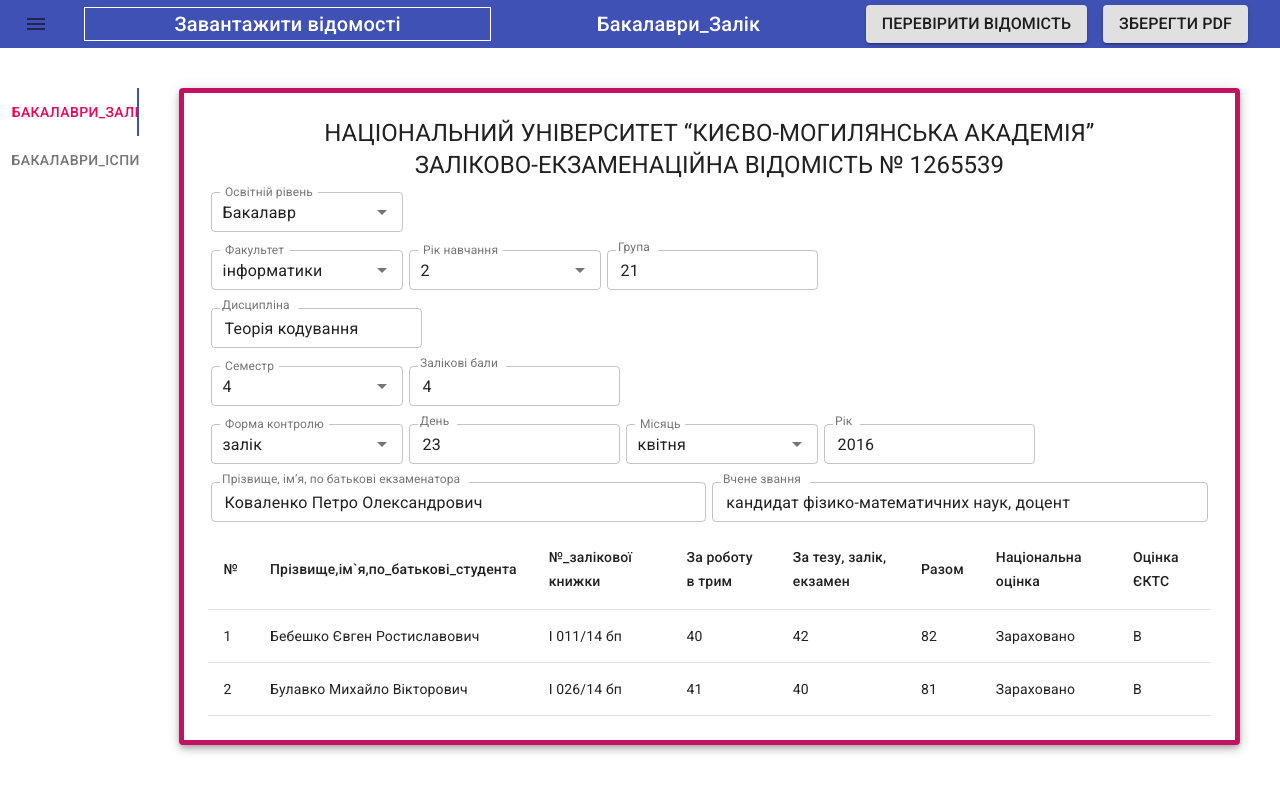
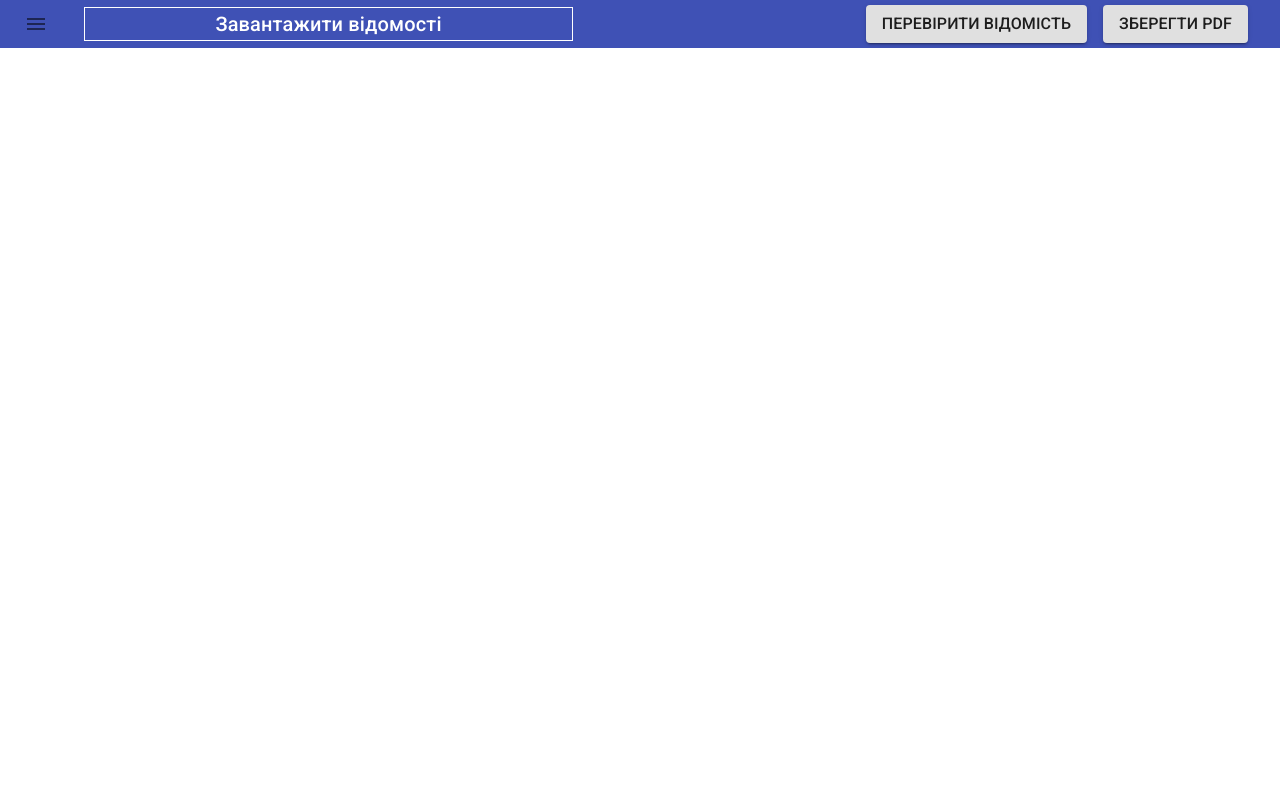
Before and after one commit to karina-cherednyk/ReportsViewer, a React (Create React App) app: page / in a window 1280 px wide. Shown: the top 792 px of the page. Built offline with nearby package versions, Linux system fonts and the light colour scheme.

Commit message:
Add files parsing from server

```diff
--- a/src/App.js
+++ b/src/App.js
@@ -1,34 +1,30 @@
 import './App.css'
 import Header from './components/Header'
 import VerticalTab from './components/VerticalTab'
-import { useState, useEffect } from 'react'
+import { useState } from 'react'
 
 function App() {
   const [reports, setReports] = useState([])
   const [currentReport, setCurrentReport] = useState({})
 
-  useEffect(() => {
-    const getReports = () => {
-        const data = require('./data.json')
-        setReports(data)
-        setCurrentReport(data[0])
-      }
+  function addReports(newreports) {
+    const prevLen = reports.length
+    setReports([...reports, ...newreports])
+    if(prevLen === 0)
+      setCurrentReport(newreports[0])
 
-    getReports()
-
-  }, [])
-
-
-  const replaceReport = async(reportData) => {
-    const res = await fetch('/.data.json')
-    const data = await res.json()
-    return data
   }
 
   return (
     <div className="App">
-      <Header currentReport={currentReport.fileName} />
-      <VerticalTab reports={reports} currentReport={currentReport} setCurrentReport={setCurrentReport}/>
+      <Header
+          currentReport={currentReport.fileName}
+          addReports={addReports}
+          />
+      <VerticalTab
+          reports={reports}
+          currentReport={currentReport}
+          setCurrentReport={setCurrentReport}/>
     </div>
 
   );
--- a/src/components/Header.js
+++ b/src/components/Header.js
@@ -33,8 +33,37 @@
 
 
 // rafce
-const Header = ({currentReport}) => {
+const Header = ({currentReport, addReports}) => {
     const c = useStyles();
+
+    function loadReports(files){
+        let reports = []
+        Array.from(files).forEach(async (file) => {
+            let data = new FormData()
+            data.append('pdfInput', file)
+
+            let requestOptions = {
+                mode: 'cors',
+                creadentials: 'include',
+                method: 'POST',
+                body: data
+            }
+            let report = await fetch("http://localhost:8080/parse", requestOptions).then( r => r.json())
+            let dateOld = report.date.split(',')
+            report.date = {
+                day: parseInt(dateOld[0]),
+                month: 'квітня',
+                year: parseInt(dateOld[2])
+            }
+            report.faculty = report.faculty.split(' ')[1]
+            report.eduYear = report.eduYear+''
+            reports.push(report)
+            if(reports.length === files.length)
+                addReports(reports)
+        } )
+
+    }
+
     return (
         <AppBar position="static">
             <Toolbar variant="dense">
@@ -43,7 +72,7 @@
             </IconButton>
             <label className={`MuiTypography-h6 ${c.f1} ${c.fileLabel}`}>
             Завантажити відомості
-            <input type="file" className={c.fileButton} /></label>
+            <input id="input" type="file" className={c.fileButton} onChange={(e) => loadReports(e.target.files)} multiple accept=".pdf" /></label>
             <Typography variant="h6" className={c.f1} > {currentReport}  </Typography>
             <Button className={c.button} variant="contained" >Перевірити відомість</Button>
             <Button className={c.button} variant="contained" >Зберегти PDF</Button>
--- a/src/components/Report.js
+++ b/src/components/Report.js
@@ -60,13 +60,13 @@
           { row( [ tf("Дисципліна", report.subject)] ) }
           {
           row([
-                createOptions({ label: "Семестр", value: report.term, opt: ['1', '2', '3', '4'] }),
+                createOptions({ label: "Семестр", value: report.term, opt: ['1', '2', '3', '4', '4д'] }),
                 tf('Залікові бали', report.creditPoints, {type:'number'})
           ])
          }
           {
           row([
-                createOptions({ label: "Форма контролю", value: report.controlForm, opt: ['залік', 'іспит'] }),
+                createOptions({ label: "Форма контролю", value: report.controlForm, opt: ['залік', 'іспит','екзамен'] }),
                 row([
                       tf('День', report.date.day, {type: 'number' }),
                       createOptions({label: "Місяць", value: report.date.month, opt: monthes }),
--- a/src/data.json
+++ b/src/data.json
@@ -4,7 +4,7 @@
     "sheetCode": "1265539",
     "okr": "Бакалавр",
     "faculty": "інформатики",
-    "eduYear": "2",
+    "eduYear": 2, //
     "group": "21",
     "subject": "Теорія кодування",
     "term": "4",
```
